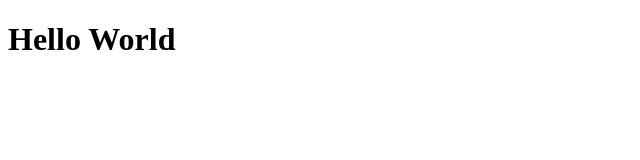
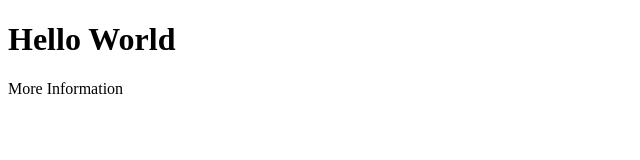
Before and after one commit to khaleelibee/web-demo, a plain HTML site: page index.html in a window 1280 px wide. Shown: the whole page, without its empty margins (0-640 px from the left). Drawn offline with Linux system fonts and the light colour scheme.

Commit message:
Meaningfull message

```diff
--- a/index.html
+++ b/index.html
@@ -7,5 +7,6 @@
 </head>
 <body>
     <h1>Hello World</h1>
+    <p>More Information</p>
 </body>
 </html>
```
